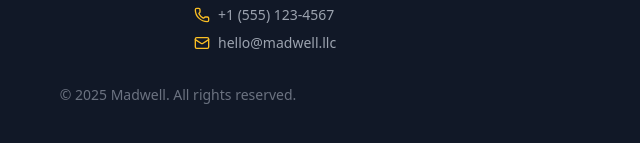
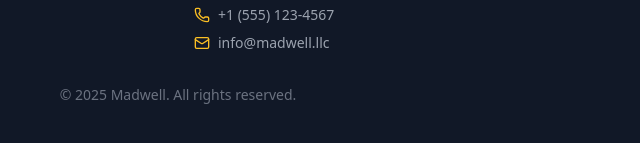
Before and after one commit to alphaoracleai/madwell.llc, a plain HTML site: page index.html in a window 1280 px wide. Shown: the part 3075-3218 px from the top of the page, 462-1102 px from the left. Drawn offline with nearby package versions, Linux system fonts and the light colour scheme; animation ran at ten frames a second.

Commit message:
Update index.html

```diff
--- a/index.html
+++ b/index.html
@@ -314,7 +314,7 @@ Brooklyn, New York 11237, US</address>
         </div>
         <div class="flex items-center gap-2">
           <i data-lucide="mail" class="text-amber-400" width="16" height="16"></i>
-          <p class="text-gray-400 text-sm"><a href="mailto:hello@madwell.llc" class="hover:text-amber-400 transition">hello@madwell.llc</a></p>
+          <p class="text-gray-400 text-sm"><a href="mailto:hello@madwell.llc" class="hover:text-amber-400 transition">info@madwell.llc</a></p>
         </div>
       </div>
       <div>
```
